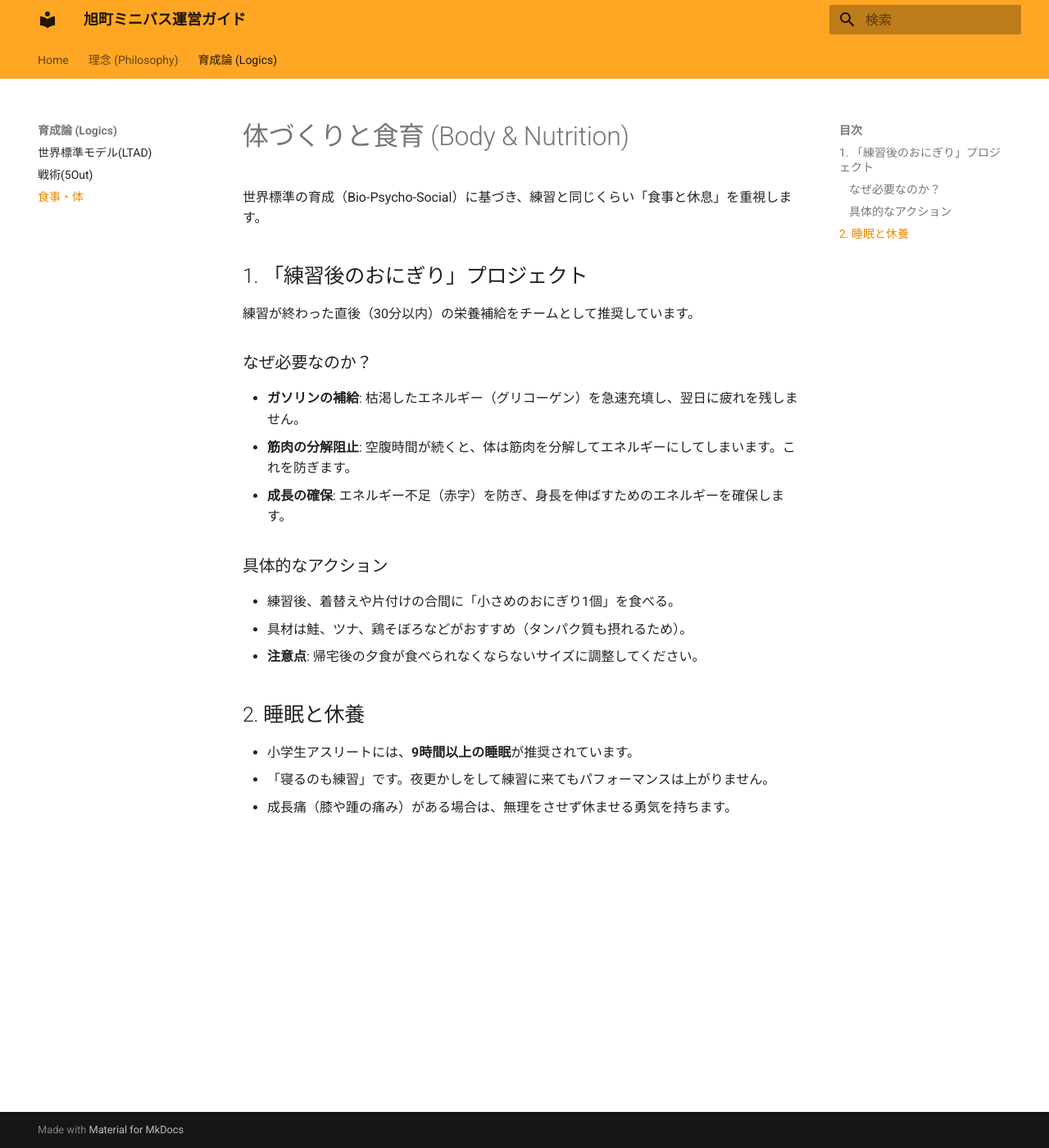
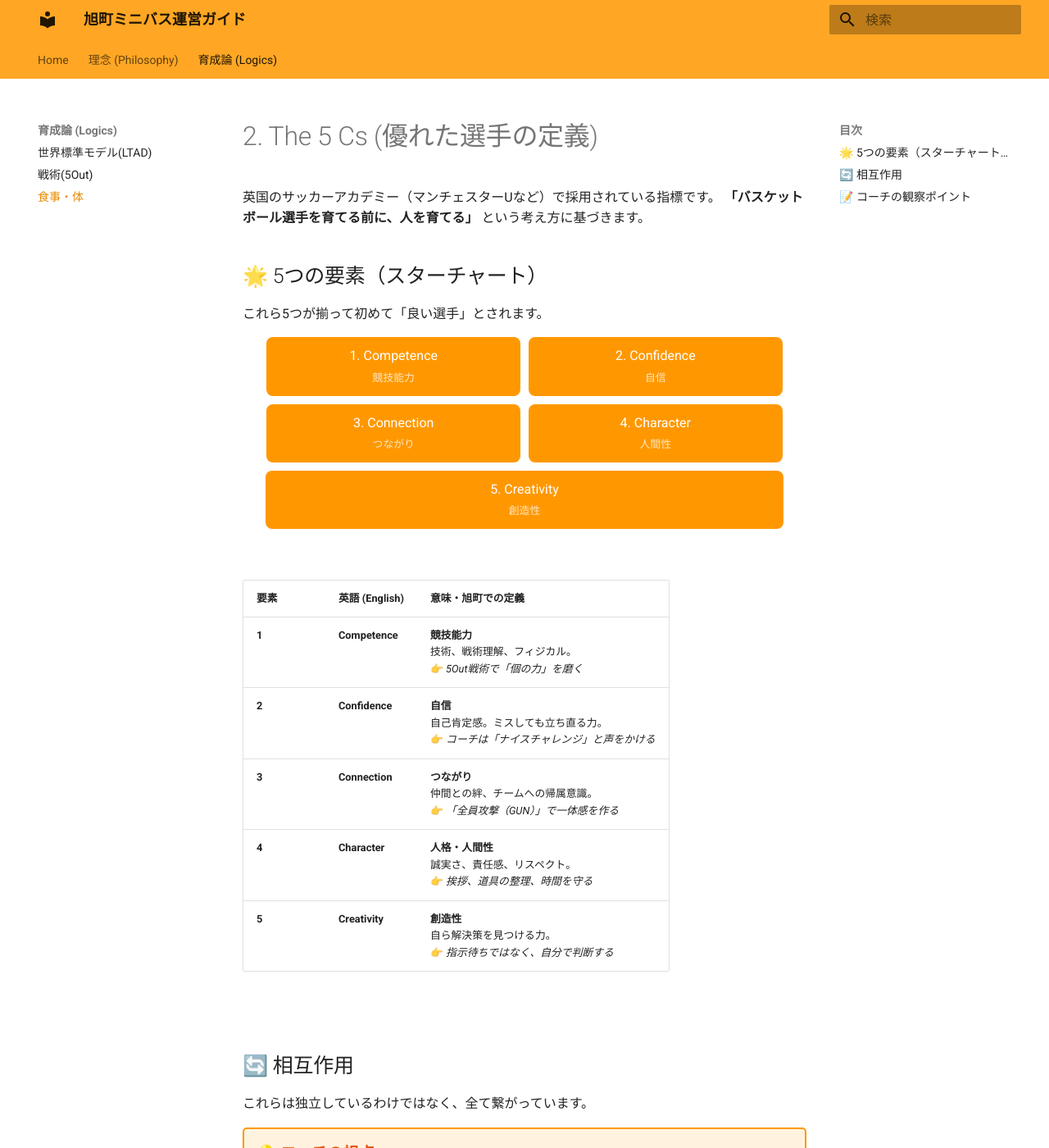
Before and after one commit to kawaiikumichan/asahicho-minibus-ops, an MkDocs documentation site: the page built from docs/01_Coaching_Logics/nutrition.md, in a window 1280 px wide and 1400 px high. Shown: the whole window at 82% size. Built offline with MkDocs 1.6.1 and Material for MkDocs 9.7.7, drawn with Linux system fonts in a browser that asks for light colours; some of the changed text lies outside the part shown.

Commit message:
Update nutrition.md

```diff
--- a/docs/01_Coaching_Logics/nutrition.md
+++ b/docs/01_Coaching_Logics/nutrition.md
@@ -1,21 +1,49 @@
-# 体づくりと食育 (Body & Nutrition)
+# 2. The 5 Cs (優れた選手の定義)
 
-世界標準の育成（Bio-Psycho-Social）に基づき、練習と同じくらい「食事と休息」を重視します。
+英国のサッカーアカデミー（マンチェスターUなど）で採用されている指標です。
+**「バスケットボール選手を育てる前に、人を育てる」** という考え方に基づきます。
 
-## 1. 「練習後のおにぎり」プロジェクト
-練習が終わった直後（30分以内）の栄養補給をチームとして推奨しています。
+## 🌟 5つの要素（スターチャート）
 
-### なぜ必要なのか？
-* **ガソリンの補給**: 枯渇したエネルギー（グリコーゲン）を急速充填し、翌日に疲れを残しません。
-* **筋肉の分解阻止**: 空腹時間が続くと、体は筋肉を分解してエネルギーにしてしまいます。これを防ぎます。
-* **成長の確保**: エネルギー不足（赤字）を防ぎ、身長を伸ばすためのエネルギーを確保します。
+これら5つが揃って初めて「良い選手」とされます。
 
-### 具体的なアクション
-* 練習後、着替えや片付けの合間に「小さめのおにぎり1個」を食べる。
-* 具材は鮭、ツナ、鶏そぼろなどがおすすめ（タンパク質も摂れるため）。
-* **注意点**: 帰宅後の夕食が食べられなくならないサイズに調整してください。
+<div style="display: flex; flex-wrap: wrap; gap: 10px; justify-content: center; margin-bottom: 20px;">
+  <div style="background-color: #ff9800; color: white; padding: 10px; border-radius: 8px; width: 45%; text-align: center;">1. Competence<br><small>競技能力</small></div>
+  <div style="background-color: #ff9800; color: white; padding: 10px; border-radius: 8px; width: 45%; text-align: center;">2. Confidence<br><small>自信</small></div>
+  <div style="background-color: #ff9800; color: white; padding: 10px; border-radius: 8px; width: 45%; text-align: center;">3. Connection<br><small>つながり</small></div>
+  <div style="background-color: #ff9800; color: white; padding: 10px; border-radius: 8px; width: 45%; text-align: center;">4. Character<br><small>人間性</small></div>
+  <div style="background-color: #ff9800; color: white; padding: 10px; border-radius: 8px; width: 92%; text-align: center;">5. Creativity<br><small>創造性</small></div>
+</div>
 
-## 2. 睡眠と休養
-* 小学生アスリートには、**9時間以上の睡眠**が推奨されています。
-* 「寝るのも練習」です。夜更かしをして練習に来てもパフォーマンスは上がりません。
-* 成長痛（膝や踵の痛み）がある場合は、無理をさせず休ませる勇気を持ちます。
+<br>
+
+| 要素 | 英語 (English) | 意味・旭町での定義 |
+| :--- | :--- | :--- |
+| **1** | **Competence** | **競技能力**<br>技術、戦術理解、フィジカル。<br>👉 *5Out戦術で「個の力」を磨く* |
+| **2** | **Confidence** | **自信**<br>自己肯定感。ミスしても立ち直る力。<br>👉 *コーチは「ナイスチャレンジ」と声をかける* |
+| **3** | **Connection** | **つながり**<br>仲間との絆、チームへの帰属意識。<br>👉 *「全員攻撃（GUN）」で一体感を作る* |
+| **4** | **Character** | **人格・人間性**<br>誠実さ、責任感、リスペクト。<br>👉 *挨拶、道具の整理、時間を守る* |
+| **5** | **Creativity** | **創造性**<br>自ら解決策を見つける力。<br>👉 *指示待ちではなく、自分で判断する* |
+
+<br>
+
+## 🔄 相互作用
+
+これらは独立しているわけではなく、全て繋がっています。
+
+<div style="border: 2px solid #ff9800; background-color: #fff3e0; padding: 15px; border-radius: 5px; color: #333;">
+    <strong style="font-size: 1.2em; color: #e65100;">💡 コーチの視点</strong>
+    <ul style="margin-top: 10px;">
+        <li><strong>Confidence (自信)</strong> があるから ➔ <strong>Creativity (創造性)</strong> が発揮できる</li>
+        <li><strong>Character (人格)</strong> があるから ➔ <strong>Connection (良い関係)</strong> が築ける</li>
+    </ul>
+</div>
+
+<br>
+
+## 📝 コーチの観察ポイント
+私たちは、シュートが入ったかどうか（Competence）だけでなく、以下のようなシーンを評価し、褒めます。
+
+1.  **Connection:** ミスをした仲間に「ドンマイ」と声をかけているか？
+2.  **Creativity:** 自分のマークマンが強い時、工夫して守ろうとしているか？
+3.  **Character:** 審判や相手チームに敬意を払っているか？
```
